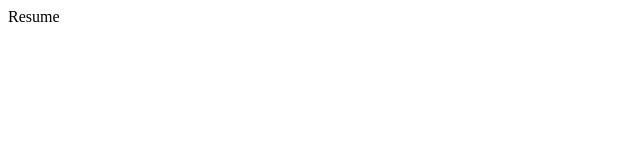
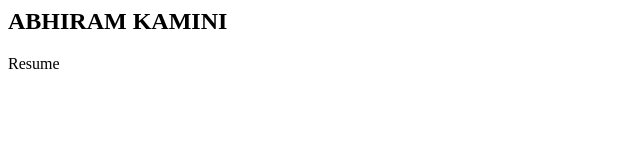
Before and after one commit to abhiramk6/abhiramk6.github.io, a plain HTML site: page index.html in a window 1280 px wide. Shown: the whole page, without its empty margins (0-640 px from the left). Drawn offline with Linux system fonts and the light colour scheme.

Commit message:
Update index.html

```diff
--- a/index.html
+++ b/index.html
@@ -4,7 +4,8 @@
       abhiram
     </title>
   </head>
-  <body>
+  <h2>ABHIRAM KAMINI</h2>
+
     Resume
   </body>
 </html>
```
